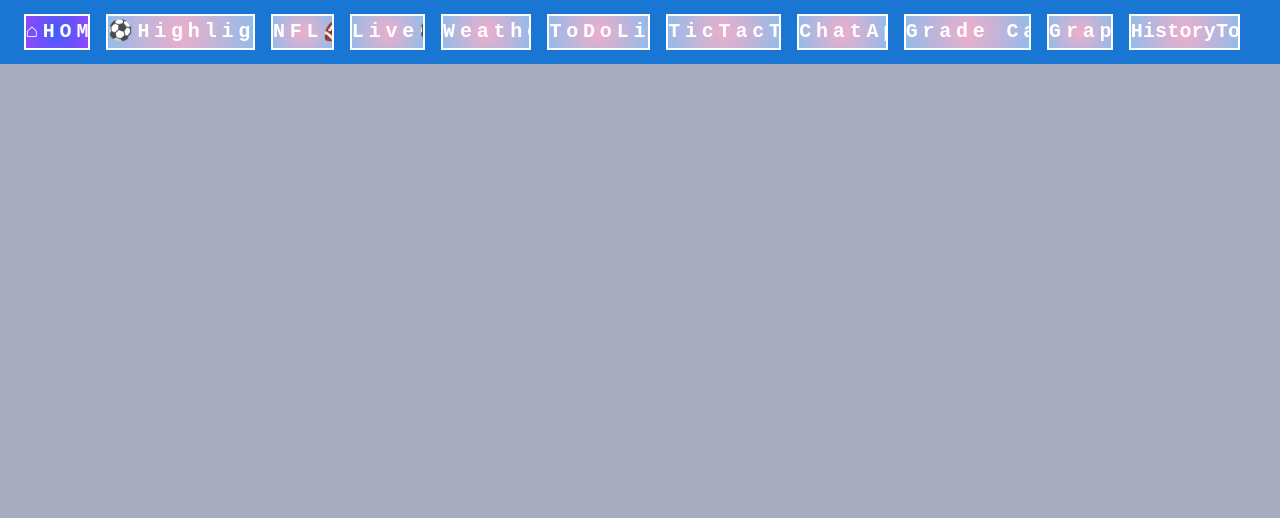
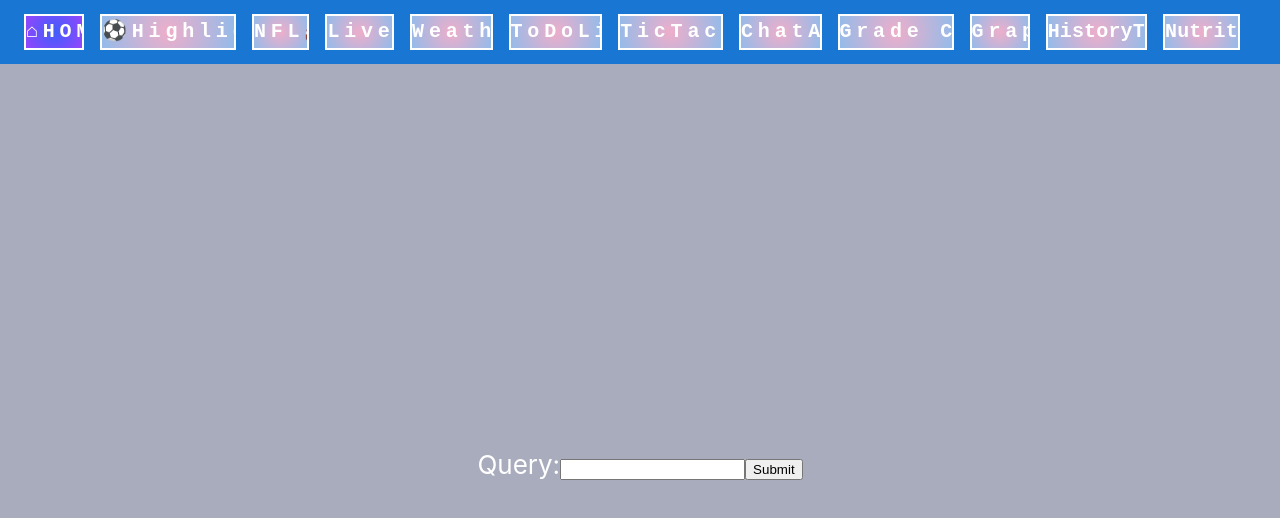
Before and after one commit to ShreyasRaman7/TestVercelDec22, a React (Create React App) app: page /nutrition in a window 1280 px wide. Shown: the top 518 px of the page. Built offline with nearby package versions, Linux system fonts and the light colour scheme.

Commit message:
added nutrition

```diff
--- a/package.json
+++ b/package.json
@@ -7,16 +7,22 @@
     "@emotion/styled": "^11.10.5",
     "@mui/icons-material": "^5.11.0",
     "@mui/material": "^5.11.1",
+    "@mui/styles": "^5.11.1",
     "@testing-library/jest-dom": "^5.16.5",
     "@testing-library/react": "^13.4.0",
     "@testing-library/user-event": "^14.4.3",
+    "assert": "^2.0.0",
     "axios": "^1.2.1",
+    "crypto": "^1.0.1",
     "plotly.js": "^2.16.5",
     "react": "^18.2.0",
     "react-dom": "^18.2.0",
     "react-plotly.js": "^2.6.0",
     "react-router-dom": "^6.6.0",
     "react-scripts": "5.0.1",
+    "request": "^2.88.2",
+    "stream": "^0.0.2",
+    "styled-components": "^5.3.6",
     "web-vitals": "^3.1.0"
   },
   "scripts": {
--- a/src/App.js
+++ b/src/App.js
@@ -23,6 +23,7 @@ import background1 from "./background1.jpg";
 import WeightedGradeCalculator from './WeightedGradeCalculator';
 import PolynomialGraph from './PolynomialGraph';
 import HistoricalEventsList from './HistoricalEventsList';
+import NutritionSearch from './NutritionSearch';
 import { HashRouter } from 'react-router-dom';
 import React, { useState, useEffect } from 'react';
 
@@ -62,8 +63,9 @@ function App() {
         <Route path="/Tictactoe" element={<TicTacToe />} />
         <Route path="/gradeCalculator" element={<WeightedGradeCalculator />} />
         <Route path="/graph" element={<PolynomialGraph />} />
-        {console.log("month: ",month1,"day:",day1)}
+        {/* {console.log("month: ",month1,"day:",day1)} */}
         <Route path="/historytoday" element={<HistoricalEventsList month={month1} day={day1}  />} />
+        <Route path="/nutrition" element={<NutritionSearch />} />
         <Route path="/" element={<HomePage />} />
 
 
--- /dev/null
+++ b/src/NutritionSearch.js
@@ -0,0 +1,82 @@
+import React, { useState } from 'react';
+import { makeStyles } from '@mui/styles';
+import Box from '@mui/material/Box';
+import Paper from '@mui/material/Paper';
+import Grid from '@mui/material/Grid';
+import styled from 'styled-components';
+
+const GridContainer = styled.div`
+  display: grid;
+  grid-template-columns: repeat(6, 1fr);
+  grid-template-rows: repeat(2, 1fr);
+  grid-gap: 20px;
+`;
+
+const GridItem = styled.div`
+    background: radial-gradient(circle, rgba(206,236,247,1) 0%, rgba(234,255,253,1) 100%);
+  height: 200px;
+  width: 200px;
+`;
+
+
+const NutritionSearch = () => {
+  const [query, setQuery] = useState('');
+  const [results, setResults] = useState(null);
+  const handleChange = (event) => {
+    setQuery(event.target.value);
+  }
+
+  const handleSubmit = async (event) => {
+    event.preventDefault();
+    try {
+      const response = await fetch(`https://api.api-ninjas.com/v1/nutrition?query=${query}`, {
+        headers: {
+          'X-Api-Key': 'H4XHh4Z5ISHWmHZnmc/xeg==pSgMVBIJY3ih9m7w'
+        }
+      });
+      if (!response.ok) {
+        throw new Error(response.statusText);
+      }
+      const data = await response.json();
+      setResults(data);
+    } catch (error) {
+      console.error(error);
+    }
+  }
+
+  return (
+    <div>
+      <form onSubmit={handleSubmit}>
+        <label>
+          Query:
+          <input type="text" value={query} onChange={handleChange} />
+        </label>
+        <input type="submit" value="Submit" />
+      </form>
+      {results && (
+        <div>
+          <h2>{query.charAt(0).toUpperCase() + query.slice(1).toLowerCase()} Results:</h2>
+          {/* <pre>{JSON.stringify(results, null, 2)}</pre> */}
+          {console.log(results[0])}
+          <GridContainer>
+      <GridItem><h1 style={{ color: 'steelblue' }}>{results[0].calories}</h1><span ><h3 style={{ color: '#343434' }} >Calories</h3></span></GridItem>
+      <GridItem><h1 style={{ color: 'maroon' }}>{results[0].carbohydrates_total_g}</h1><span ><h5 style={{ color: '#343434' }} >Grams of Carbohydrates</h5></span></GridItem>
+      <GridItem><h1 style={{ color: 'seagreen' }}>{results[0].cholesterol_mg}</h1><span ><h5 style={{ color: '#343434' }} >mg of Cholesterol</h5></span></GridItem>
+      <GridItem><h1 style={{ color: 'slateblue' }}>{results[0].fat_saturated_g}</h1><span ><h5 style={{ color: '#343434' }} >Grams of Saturated Fat</h5></span></GridItem>
+      <GridItem><h1 style={{ color: 'cadetblue' }}>{results[0].fat_total_g}</h1><span ><h4 style={{ color: '#343434' }} >Grams of Fat
+</h4></span></GridItem>
+      <GridItem><h1 style={{ color: 'crimson' }}>{results[0].fiber_g}</h1><span ><h4 style={{ color: '#343434' }} >Grams of Fiber</h4></span></GridItem>
+      <GridItem><h1 style={{ color: 'steelblue' }}>{results[0].potassium_mg}</h1><span ><h5 style={{ color: '#343434' }} >mg of Potassium</h5></span></GridItem>
+      <GridItem><h1 style={{ color: 'maroon' }}>{results[0].protein_g}</h1><span ><h5 style={{ color: '#343434' }} >Grams of Protein</h5></span></GridItem>
+      <GridItem><h1 style={{ color: 'seagreen' }}>{results[0].serving_size_g}</h1><span ><h5 style={{ color: '#343434' }} >Grams Serving Size</h5></span></GridItem>
+      <GridItem><h1 style={{ color: 'slateblue' }}>{results[0].sodium_mg}</h1><span ><h4 style={{ color: '#343434' }} >mg of Sodium</h4></span></GridItem>
+      <GridItem><h1 style={{ color: 'cadetblue' }}>{results[0].sugar_g}</h1><span ><h5 style={{ color: '#343434' }} >Grams of Sugar </h5></span></GridItem>
+      <GridItem><h1 style={{ color: 'crimson	' }}>{36}</h1><span ><h6 style={{ color: '#343434' }} >Grams of Sugar: Daily Recommendation</h6></span></GridItem>
+    </GridContainer>
+        </div>
+      )}
+    </div>
+  );
+}
+
+export default NutritionSearch;
--- a/src/ResponsiveAppBar.js
+++ b/src/ResponsiveAppBar.js
@@ -13,6 +13,7 @@ import Tooltip from '@mui/material/Tooltip';
 import MenuItem from '@mui/material/MenuItem';
 import AdbIcon from '@mui/icons-material/Adb';
 import HomeIcon from'@mui/icons-material/Home';
+import NutritionSearch from './NutritionSearch';
 import { Link} from "react-router-dom"
 const pages = ['SoccerHome', 'NFL', 'LiveSoccer'];
 const settings = ['Profile', 'Account', 'Dashboard', 'Logout'];
@@ -289,6 +290,25 @@ function ResponsiveAppBar() {
            HistoryToday
           </Typography>
 
+          <Typography
+            variant="h6"
+            noWrap
+            component="a"
+            href="/nutrition"
+            sx={{
+              mr: 2,
+              display: { xs: 'none', md: 'flex' },
+              border: "2px solid white",
+              background: "radial-gradient(circle, rgba(238,174,202,1) 0%, rgba(148,187,233,1) 100%)",
+              fontFamily: 'monospace',
+              fontWeight: 700,
+              letterSpacing: '.01rem',
+              color: 'inherit',
+              textDecoration: 'none',
+            }}
+          >
+           Nutrition
+          </Typography>
 
           <Box sx={{ flexGrow: 1, display: { xs: 'flex', md: 'none' } }}>
             <IconButton
```
Also changed, not shown: 1 other file (tests, documents, lock files or other folders).
